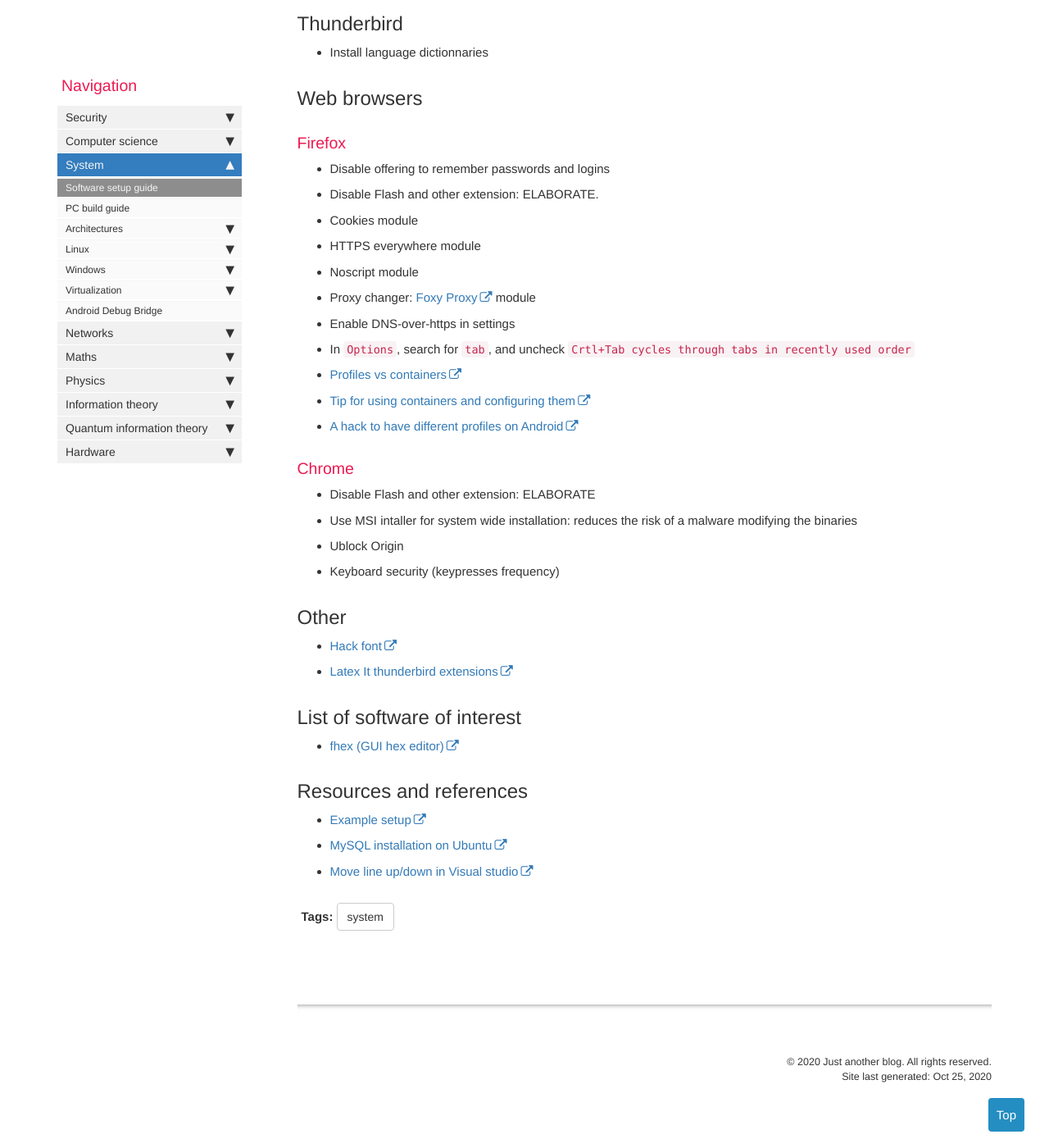
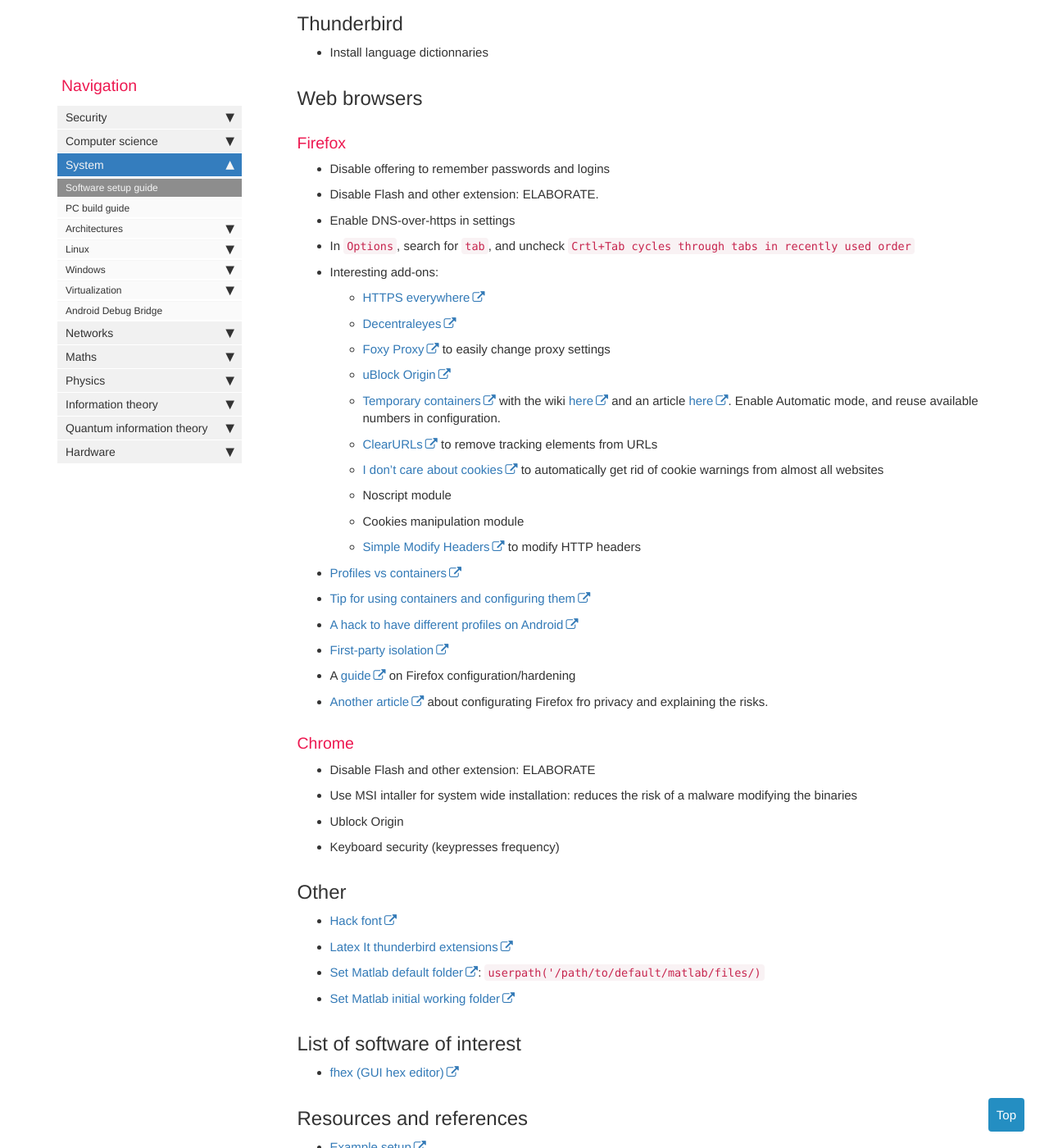
Before and after one commit to greglan/greglan.github.io, a Jekyll site: the page built from pages/system/software-setup.md, in a window 1280 px wide and 1400 px high, scrolled down 1780 px. Shown: the whole window at 82% size. Built offline with Jekyll 4.4.1, drawn with Linux system fonts in a browser that asks for light colours; nearby versions of some CDN libraries; comment, search, counter and statistics services are not loaded.

Commit message:
Soft update

```diff
--- a/pages/system/software-setup.md
+++ b/pages/system/software-setup.md
@@ -53,16 +53,25 @@ permalink: "software-setup.html"
 ### Firefox
 * Disable offering to remember passwords and logins
 * Disable Flash and other extension: ELABORATE.
-* Cookies module
-* HTTPS everywhere module
-* Noscript module
-* Proxy changer: [Foxy Proxy](https://addons.mozilla.org/en-US/firefox/addon/foxyproxy-standard/) module
 * Enable DNS-over-https in settings
 * In `Options`, search for `tab`, and uncheck `Crtl+Tab cycles through tabs in recently used order`
+* Interesting add-ons:
+    * [HTTPS everywhere](https://addons.mozilla.org/en-US/firefox/addon/https-everywhere/)
+    * [Decentraleyes](https://addons.mozilla.org/en-US/firefox/addon/decentraleyes/)
+    * [Foxy Proxy](https://addons.mozilla.org/en-US/firefox/addon/foxyproxy-standard/) to easily change proxy settings
+    * [uBlock Origin](https://addons.mozilla.org/en-US/firefox/addon/ublock-origin/)
+    * [Temporary containers](https://addons.mozilla.org/en-US/firefox/addon/temporary-containers/) with the wiki [here](https://github.com/stoically/temporary-containers/wiki) and an article [here](https://medium.com/@stoically/enhance-your-privacy-in-firefox-with-temporary-containers-33925cd6cd21). Enable Automatic mode, and reuse available numbers in configuration.
+    * [ClearURLs](https://addons.mozilla.org/en-US/firefox/addon/clearurls/) to remove tracking elements from URLs
+    * [I don't care about cookies](https://addons.mozilla.org/en-US/firefox/addon/i-dont-care-about-cookies/) to automatically get rid of cookie warnings from almost all websites
+    * Noscript module
+    * Cookies manipulation module
+    * [Simple Modify Headers](https://addons.mozilla.org/en-US/firefox/addon/simple-modify-header/) to modify HTTP headers
 * [Profiles vs containers](https://discourse.mozilla.org/t/containers-vs-profiles/23568/3)
 * [Tip for using containers and configuring them](https://superuser.com/questions/1396464/firefox-shortcut-to-open-a-particular-account-container)
 * [A hack to have different profiles on Android](https://discourse.mozilla.org/t/multiple-profiles-for-mobile-firefox/31660)
-
+* [First-party isolation](https://www.ghacks.net/2017/11/22/how-to-enable-first-party-isolation-in-firefox/)
+* A [guide](https://github.com/arkenfox/user.js/wiki/1.1-Overview) on Firefox configuration/hardening
+* [Another article](https://medium.com/free-code-camp/the-beginners-guide-to-online-privacy-7149b33c4a3e) about configurating Firefox fro privacy and explaining the risks.
 
 ### Chrome
 * Disable Flash and other extension: ELABORATE
@@ -73,6 +82,8 @@ permalink: "software-setup.html"
 ## Other
 * [Hack font](https://sourcefoundry.org/hack/)
 * [Latex It thunderbird extensions](https://addons.thunderbird.net/en-US/thunderbird/addon/latex-it/)
+* [Set Matlab default folder](https://au.mathworks.com/matlabcentral/answers/40319-matlab-default-directory): `userpath('/path/to/default/matlab/files/)`
+* [Set Matlab initial working folder](https://au.mathworks.com/matlabcentral/answers/350696-how-do-i-set-the-default-initial-working-folder-for-matlab)
 
 ## List of software of interest
 * [fhex (GUI hex editor)](https://github.com/echo-devim/fhex)
```
Also changed, not shown: pages/system/linux/bash.md (+1 -0 lines), pages/system/linux/commands-cheatsheet.md (+4 -21 lines).
